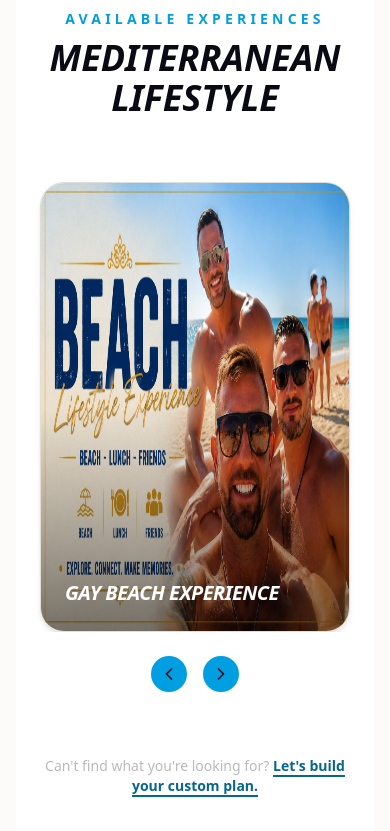
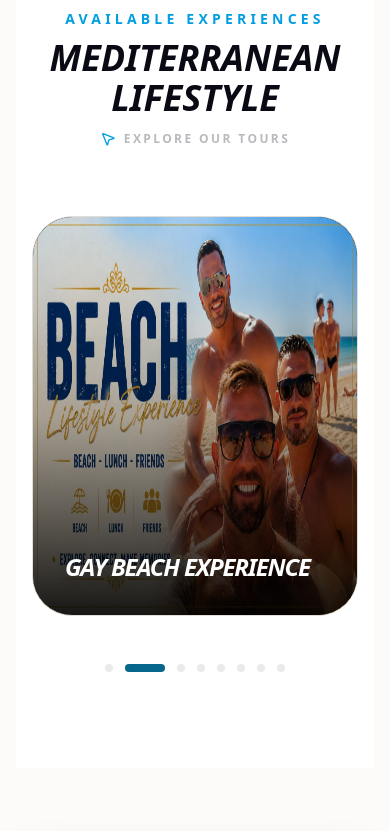
Before and after one commit to PJ-ARIAS/olimpics, a React (Vite) app: page / in a window 390 px wide. Shown: the part 3400-4231 px from the top of the page. Built offline with nearby package versions, Linux system fonts and the light colour scheme.

Commit message:
cambio del bento por un carousel funcional

```diff
--- a/src/components/experienceSection.tsx
+++ b/src/components/experienceSection.tsx
@@ -1,57 +1,25 @@
 "use client";
 
-import { useRef } from "react";
+import { useCallback, useEffect, useRef, useState } from "react";
 import useEmblaCarousel from "embla-carousel-react";
 import Autoplay from "embla-carousel-autoplay";
-import {
-  Clock,
-  Sun,
-  Wine,
-  Bike,
-  Car,
-  Sailboat,
-  Moon,
-  Utensils,
-  ChevronLeft,
-  ChevronRight,
-  // MousePointer2,
-} from "lucide-react";
+import { Clock, ChevronLeft, ChevronRight, MousePointer2 } from "lucide-react";
 import { cn } from "../../lib/utils";
 
 // Imágenes
 import vlch from "../../images/toursus.webp";
 import gbeach from "../../images/beachgood.webp";
 import gpub from "../../images/pubsus.webp";
-import tapas from "../../images/pubcambioojalafinal.webp";
+import tapas from "../../images/pug.webp";
 import bike from "../../images/biketoursus.png";
 import tuk from "../../images/tuktuksus.webp";
 import cata from "../../images/catamaranestour.webp";
-import night from "../../images/cañalestour.webp";
+import night from "../../images/cabanalcuadrado.webp";
 
-interface Experience {
-  title: string;
-  duration: string;
-  icon: any;
-  image: string;
-  description: string;
-  highlight: string;
-}
-
-export function ExperiencesSection() {
-  const autoplayRef = useRef(
-    Autoplay({ delay: 4000, stopOnInteraction: false }),
-  );
-
-  const [emblaRef, emblaApi] = useEmblaCarousel(
-    { align: "start", loop: true, skipSnaps: false },
-    [autoplayRef.current],
-  );
-
-  const experiences: Experience[] = [
+const experiences = [
   {
     title: "Valencia Historic Tour",
     duration: "4 Hours",
-      icon: Sun,
     image: vlch,
     description:
       "Together, we will discover Valencia from our office in El Carmen, exploring hidden streets, local atmosphere, and the historic center before enjoying a traditional Valencian paella lunch.",
@@ -60,7 +28,6 @@ export function ExperiencesSection() {
   {
     title: "Gay Beach Experience",
     duration: "5 Hours",
-      icon: Sun,
     image: gbeach,
     description:
       "Together, we will escape to Valencia’s gay beach located just 20 minutes from the city center. Before heading to the beach, we will enjoy lunch together in a local restaurant  close to the beach  and then spend the afternoon surrounded by good vibes, Mediterranean atmosphere, and plenty of new friends.  Includes: Local hosts Transfers Restaurant lunch",
@@ -68,8 +35,7 @@ export function ExperiencesSection() {
   },
   {
     title: "Tapas & Wine",
-      duration: "4 Hours",
-      icon: Wine,
+    duration: "3 Hours",
     image: tapas,
     description:
       "Together, we will discover Valencia through tapas, wine, local atmosphere, and Mediterranean lifestyle while visiting hidden spots around the Central Market area, finishing the experience in one of our favorite LGBTQ+ friendly venues in El Carmen neighborhood.",
@@ -77,8 +43,7 @@ export function ExperiencesSection() {
   },
   {
     title: "LGBTQ+ Pub Crawl",
-      duration: "4 Hours",
-      icon: Moon,
+    duration: "5 Hours",
     image: gpub,
     description:
       "Together, we will discover Valencia’s best LGBTQ+ nightlife areas in Ruzafa and El Carmen alongside local hosts, exploring bars, hidden spots, and the city’s authentic nightlife atmosphere during the Gay Games. More than a pub crawl, this is a social local nightlife experience with local friends. Optional Add-On: Late-night disco entrance after 1 AM (+€50)",
@@ -86,8 +51,7 @@ export function ExperiencesSection() {
   },
   {
     title: "Bike Experience",
-      duration: "3.5 Hours",
-      icon: Bike,
+    duration: "4 Hours",
     image: bike,
     description:
       "Together, we will bike from Valencia’s historic center to the beach while discovering Mediterranean neighborhoods, hidden local spots, the City of Arts and Sciences, and the authentic lifestyle of the city with our friendly local guide.",
@@ -96,7 +60,6 @@ export function ExperiencesSection() {
   {
     title: "Tuk Tuk Tour",
     duration: "3 Hours",
-      icon: Car,
     image: tuk,
     description:
       "Together, we will discover Valencia aboard our fun tuk tuk experience, one of the easiest and most enjoyable ways to explore the city and its most important neighborhoods. We will visit vibrant areas, Mediterranean lifestyle spots, iconic landmarks, and hidden local corners together with our local hosts in a relaxed and social atmosphere.",
@@ -105,73 +68,48 @@ export function ExperiencesSection() {
   {
     title: "Catamaran Sunset",
     duration: "3 Hours",
-      icon: Sailboat,
     image: cata,
     description:
-        "Together, we will sail along Valencia’s coastline during sunset while enjoying music, drinks, sea breeze, and Mediterranean atmosphere. We will relax, socialize, take photos, and enjoy one of the most iconic experiences in Valencia. A true Mediterranean sunset experience during the Gay Games. We will have 2 exits during the games.",
+      " Together, we will sail along Valencia’s coastline during sunset while enjoying music, drinks, sea breeze, and Mediterranean atmosphere. We will relax, socialize, take photos, and enjoy one of the most iconic experiences in Valencia. A true Mediterranean sunset experience during the Gay Games. We will have 2 exits during the games.",
     highlight: "Drinks included",
   },
   {
-      title: "Cabañal Night Experience",
+    title: "Cabañal Night",
     duration: "4 Hours",
-      icon: Utensils,
     image: night,
     description:
-        "Together, we will discover the nightlife atmosphere of Cabañal, Valencia’s historic fishermen’s neighborhood and one of the trendiest areas in the city today. We will enjoy tapas, local bars, Mediterranean atmosphere, and hidden local spots before finishing the evening in one of our favorite LGBTQ+ friendly venues in the city.",
+      " Together, we will discover the nightlife atmosphere of Cabañal, Valencia’s historic fishermen’s neighborhood and one of the trendiest areas in the city today. We will enjoy tapas, local bars, Mediterranean atmosphere, and hidden local spots before finishing the evening in one of our favorite LGBTQ+ friendly venues in the city.",
     highlight: "Dinner included",
   },
 ];
 
-  // Componente de Card optimizado (Sin icono y con reloj abajo)
-  const ExperienceCard = ({
-    exp,
-    className,
-  }: {
-    exp: Experience;
-    className?: string;
-  }) => (
-    <div
-      className={cn(
-        "group relative overflow-hidden rounded-3xl border border-border  transition-all duration-500 shadow-md",
-        className,
-      )}
-    >
-      <img
-        src={exp.image}
-        alt={exp.title}
-        className="absolute inset-0 h-full w-full object-fill transition-transform duration-700 group-hover:scale-110"
-      />
+export function ExperiencesSection() {
+  const autoplayRef = useRef(
+    Autoplay({ delay: 4000, stopOnInteraction: false, stopOnMouseEnter: true }),
+  );
+  const [emblaRef, emblaApi] = useEmblaCarousel(
+    { loop: true, align: "start", skipSnaps: false },
+    [autoplayRef.current],
+  );
+  const [selectedIndex, setSelectedIndex] = useState(0);
+  const [scrollSnaps, setScrollSnaps] = useState<number[]>([]);
 
-      {/* Estado Inicial */}
-      <div className="absolute inset-0 bg-gradient-to-t from-black/50 via-black/1 to-transparent opacity-100 group-hover:opacity-0 transition-opacity duration-500" />
-      <div className="absolute bottom-6 left-6 right-6 transition-all duration-500 group-hover:translate-y-10 group-hover:opacity-0">
-        <h3 className="text-xl font-bold text-white uppercase tracking-tight drop-shadow-2xl italic">
-          {exp.title}
-        </h3>
-      </div>
+  const scrollPrev = useCallback(() => emblaApi?.scrollPrev(), [emblaApi]);
+  const scrollNext = useCallback(() => emblaApi?.scrollNext(), [emblaApi]);
+  const scrollTo = useCallback(
+    (index: number) => emblaApi?.scrollTo(index),
+    [emblaApi],
+  );
 
-      {/* Estado Hover */}
-      <div className="absolute inset-0 bg-primary/95 p-6 flex flex-col opacity-0 group-hover:opacity-100 transition-opacity duration-500 ease-out overflow-y-auto scrollbar-none">
-        <h3 className="text-lg font-black text-white mb-2 uppercase leading-tight shrink-0 italic">
-          {exp.title}
-        </h3>
-
-        <p className="text-white/95 text-xs md:text-sm mb-6 leading-relaxed font-medium">
-          {exp.description}
-        </p>
-
-        {/* Footer del Hover: Reloj y Highlight juntos abajo */}
-        <div className="mt-auto shrink-0 flex items-center justify-between gap-2">
-          <div className="bg-white text-muted text-[10px] font-black px-4 py-1.5 rounded-full uppercase tracking-tighter shadow-xl">
-            {exp.highlight}
-          </div>
-          <span className="text-[10px] font-bold text-white bg-muted  px-3 py-1.5 rounded-full flex items-center gap-1 backdrop-blur-md">
-            <Clock size={12} /> {exp.duration}
-          </span>
-        </div>
-      </div>
-    </div>
-  );
+  useEffect(() => {
+    if (!emblaApi) return;
+    setScrollSnaps(emblaApi.scrollSnapList());
+    const onSnap = () => setSelectedIndex(emblaApi.selectedScrollSnap());
+    emblaApi.on("select", onSnap);
+    return () => {
+      emblaApi.off("select", onSnap);
+    };
+  }, [emblaApi]);
 
   return (
     <section id="experiences" className="py-24 bg-card">
@@ -184,78 +122,97 @@ export function ExperiencesSection() {
           <h2 className="text-4xl md:text-5xl font-black text-foreground mt-2 mb-4 uppercase italic">
             Mediterranean Lifestyle
           </h2>
+          <div className="flex items-center justify-center gap-2 text-muted-foreground animate-bounce mt-4">
+            <MousePointer2 size={16} className="text-muted" />
+            <p className="text-[12px] font-black uppercase tracking-[0.2em]">
+              Explore our tours
+            </p>
+          </div>
         </div>
 
-        {/* MOBILE CAROUSEL */}
-        <div className="md:hidden">
-          <div className="overflow-hidden" ref={emblaRef}>
-            <div className="flex">
-              {experiences.map((exp) => (
-                <div key={exp.title} className="flex-[0_0_100%] min-w-0 px-2">
-                  <ExperienceCard exp={exp} className="h-[450px]" />
+        {/* CAROUSEL */}
+        <div className="relative group/carousel">
+          <div className="overflow-hidden rounded-[2.5rem]" ref={emblaRef}>
+            <div className="flex -ml-4 md:-ml-6">
+              {" "}
+              {/* Gutters correctos */}
+              {experiences.map((exp, index) => (
+                <div
+                  key={index}
+                  className="flex-[0_0_100%] min-w-0 sm:flex-[0_0_50%] lg:flex-[0_0_33.333%] pl-4 md:pl-6"
+                >
+                  {/* CARD CONTAINER con overflow-hidden para la imagen */}
+                  <div className="group/card relative h-[400px] w-full overflow-hidden rounded-[2.5rem] border border-border bg-zinc-950 shadow-xl">
+                    {/* IMAGEN: object-cover evita el estiramiento y llena el contenedor */}
+                    <img
+                      src={exp.image}
+                      alt={exp.title}
+                      className="absolute inset-0 w-full h-full object-fill transition-transform duration-1000 group-hover/card:scale-110"
+                    />
+
+                    {/* Overlay inicial (Degradado para legibilidad) */}
+                    <div className="absolute inset-0 bg-gradient-to-t from-black/90 via-black/30 to-transparent opacity-100 group-hover/card:opacity-0 transition-opacity duration-500" />
+
+                    {/* Título en reposo */}
+                    <div className="absolute bottom-8 left-8 right-8 z-10 transition-all duration-500 group-hover/card:translate-y-10 group-hover/card:opacity-0">
+                      <h3 className="text-2xl font-black text-white uppercase italic tracking-tighter drop-shadow-lg">
+                        {exp.title}
+                      </h3>
+                    </div>
+
+                    {/* Estado HOVER (Rojo TBOV) */}
+                    <div className="absolute inset-0 bg-primary/95 p-8 flex flex-col opacity-0 group-hover/card:opacity-100 transition-all duration-500 ease-in-out z-20 overflow-y-auto scrollbar-none">
+                      <h3 className="text-2xl font-black text-white mb-4 uppercase italic leading-tight">
+                        {exp.title}
+                      </h3>
+                      <p className="text-white/95 text-sm md:text-base mb-6 leading-relaxed font-medium">
+                        {exp.description}
+                      </p>
+
+                      <div className="mt-auto flex items-center justify-between gap-2">
+                        <div className="bg-white text-primary text-[10px] font-black px-4 py-2 rounded-full uppercase tracking-tighter shadow-lg">
+                          {exp.highlight}
+                        </div>
+                        <span className="text-[10px] font-bold text-white bg-black/40 px-3 py-2 rounded-full flex items-center gap-1 backdrop-blur-md border border-white/10">
+                          <Clock size={12} /> {exp.duration}
+                        </span>
+                      </div>
+                    </div>
+                  </div>
                 </div>
               ))}
             </div>
           </div>
-          <div className="flex items-center justify-center gap-4 mt-6">
+
+          {/* Controles de navegación */}
           <button
-              onClick={() => emblaApi?.scrollPrev()}
-              className="p-2 rounded-full bg-muted hover:bg-primary transition-colors"
+            onClick={scrollPrev}
+            className="absolute -left-4 md:-left-6 top-1/2 -translate-y-1/2 w-12 h-12 rounded-full bg-white text-primary shadow-xl flex items-center justify-center opacity-0 group-hover/carousel:opacity-100 transition-all z-30 hover:bg-zinc-100 active:scale-90"
           >
-              <ChevronLeft size={20} />
+            <ChevronLeft size={24} />
           </button>
           <button
-              onClick={() => emblaApi?.scrollNext()}
-              className="p-2 rounded-full bg-muted hover:bg-primary transition-colors"
+            onClick={scrollNext}
+            className="absolute -right-4 md:-right-6 top-1/2 -translate-y-1/2 w-12 h-12 rounded-full bg-white text-primary shadow-xl flex items-center justify-center opacity-0 group-hover/carousel:opacity-100 transition-all z-30 hover:bg-zinc-100 active:scale-90"
           >
-              <ChevronRight size={20} />
+            <ChevronRight size={24} />
           </button>
         </div>
-        </div>
 
-        {/* DESKTOP BENTO GRID */}
-        <div className="hidden md:grid grid-cols-4 gap-4 auto-rows-[300px]">
-          <ExperienceCard
-            exp={experiences[0]}
-            className="md:col-span-2 md:row-span-2"
+        {/* Dots de navegación */}
+        <div className="flex justify-center gap-3 mt-12">
+          {scrollSnaps.map((_, index) => (
+            <button
+              key={index}
+              onClick={() => scrollTo(index)}
+              className={cn(
+                "h-2 transition-all duration-300 rounded-full",
+                index === selectedIndex
+                  ? "w-10 bg-primary"
+                  : "w-2 bg-muted-foreground/30",
+              )}
             />
-          <ExperienceCard
-            exp={experiences[1]}
-            className="md:col-span-2 md:row-span-1"
-          />
-          <ExperienceCard
-            exp={experiences[2]}
-            className="md:col-span-1 md:row-span-1"
-          />
-          <ExperienceCard
-            exp={experiences[3]}
-            className="md:col-span-1 md:row-span-1"
-          />
-          <ExperienceCard
-            exp={experiences[4]}
-            className="md:col-span-1 md:row-span-1 h-73"
-          />
-          <ExperienceCard
-            exp={experiences[5]}
-            className="md:col-span-1 md:row-span-1"
-          />
-          <ExperienceCard
-            exp={experiences[6]}
-            className="md:col-span-2 md:row-span-1"
-          />
-          <ExperienceCard
-            exp={experiences[7]}
-            className="md:col-span-4 md:row-span-1"
-          />
-        </div>
-
-        <div className="mt-16 text-center">
-          <p className="text-muted-foreground text-sm">
-            Can't find what you're looking for?{" "}
-            <span className="text-primary font-bold underline cursor-pointer decoration-2 underline-offset-4">
-              Let's build your custom plan.
-            </span>
-          </p>
+          ))}
         </div>
       </div>
     </section>
```
Also changed, not shown: images/cabanalcuadrado.webp (added). Lines whose indentation alone changed are shown as unchanged.
